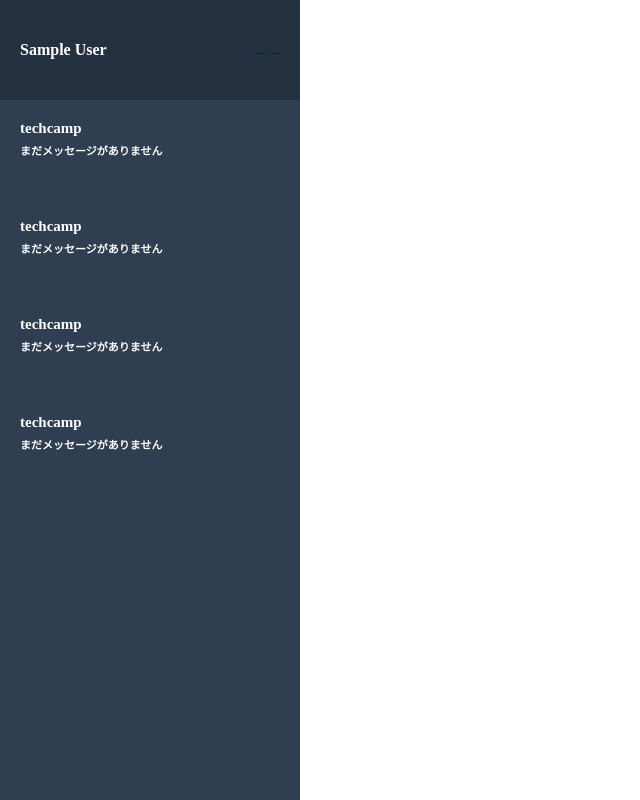
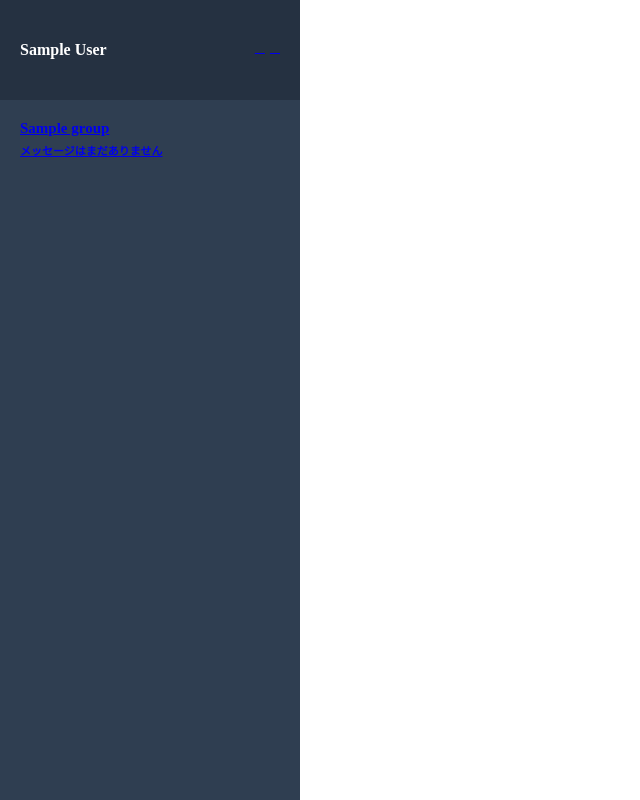
Before and after one commit to shry44/chat-space, a Rails app: page / in a window 1280 px wide. Shown: the whole page, without its empty margins (0-640 px from the left). Run offline with Rails 7, Linux system fonts and the light colour scheme; a user stored in the database is signed in; tables that the repository leaves empty hold one stand-in row (values such as "Sample post"); style sheets or scripts are compiled from the project's sources; some libraries are stand-ins or nearby versions.

Commit message:
Update _side_bar.html.haml

```diff
--- a/app/views/messages/_side_bar.html.haml
+++ b/app/views/messages/_side_bar.html.haml
@@ -12,20 +12,10 @@
             = icon('fas', 'cog', class: "icon")
 
   .side-bar__group-list
-    .side-bar__group-list__group
-      .side-bar__group-list__group__name
-        techcamp
-      .side-bar__group-list__group__new-message
-        まだメッセージがありません
-      .side-bar__group-list__group__name
-        techcamp
-      .side-bar__group-list__group__new-message
-        まだメッセージがありません
-      .side-bar__group-list__group__name
-        techcamp
-      .side-bar__group-list__group__new-message
-        まだメッセージがありません
-      .side-bar__group-list__group__name
-        techcamp
-      .side-bar__group-list__group__new-message
-        まだメッセージがありません
+    - current_user.groups.each do |group|
+      .side-bar__group-list__group
+        = link_to '#' do
+          .side-bar__group-list__group__name
+            = group.name
+          .side-bar__group-list__group__new-message
+            メッセージはまだありません
```
